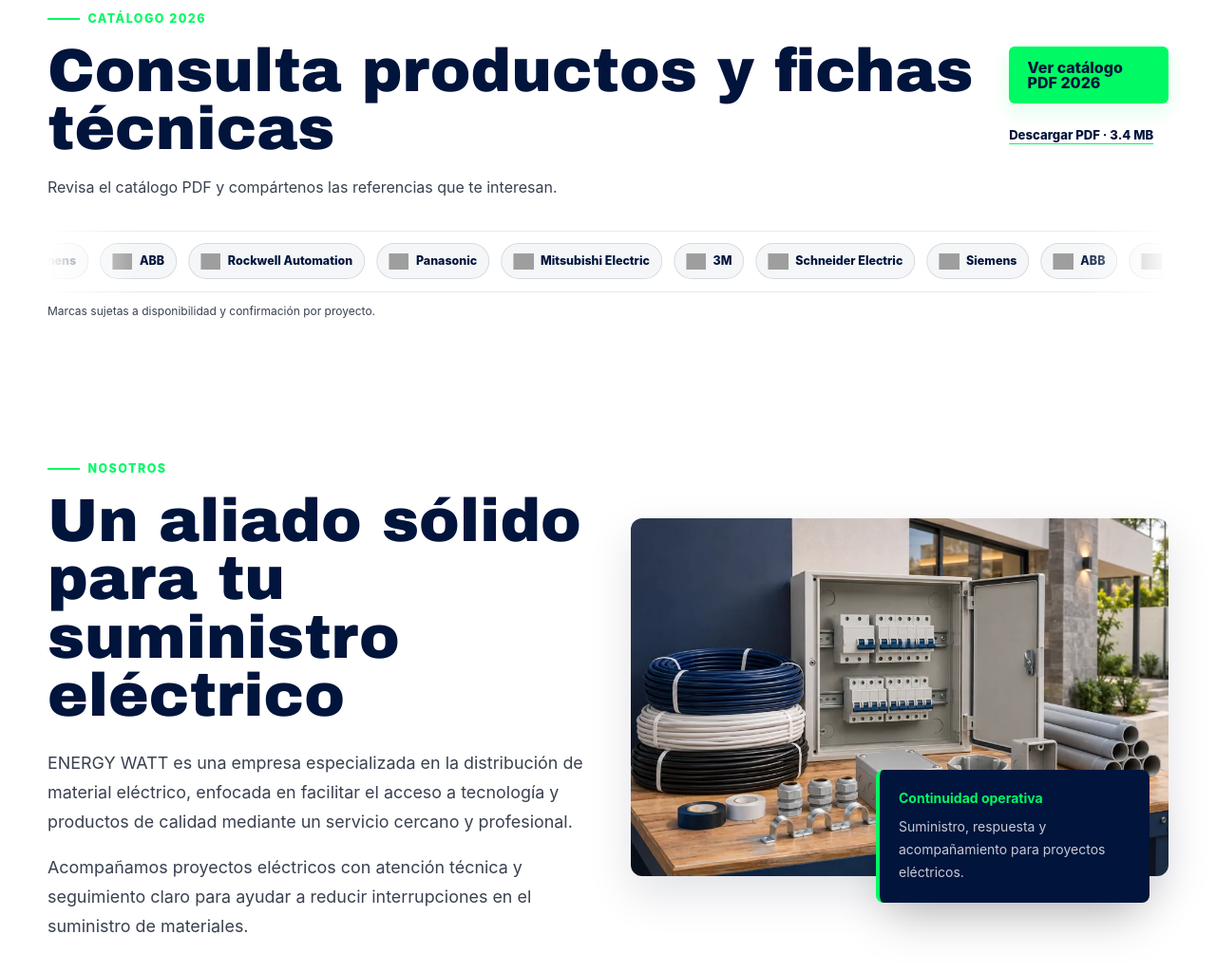
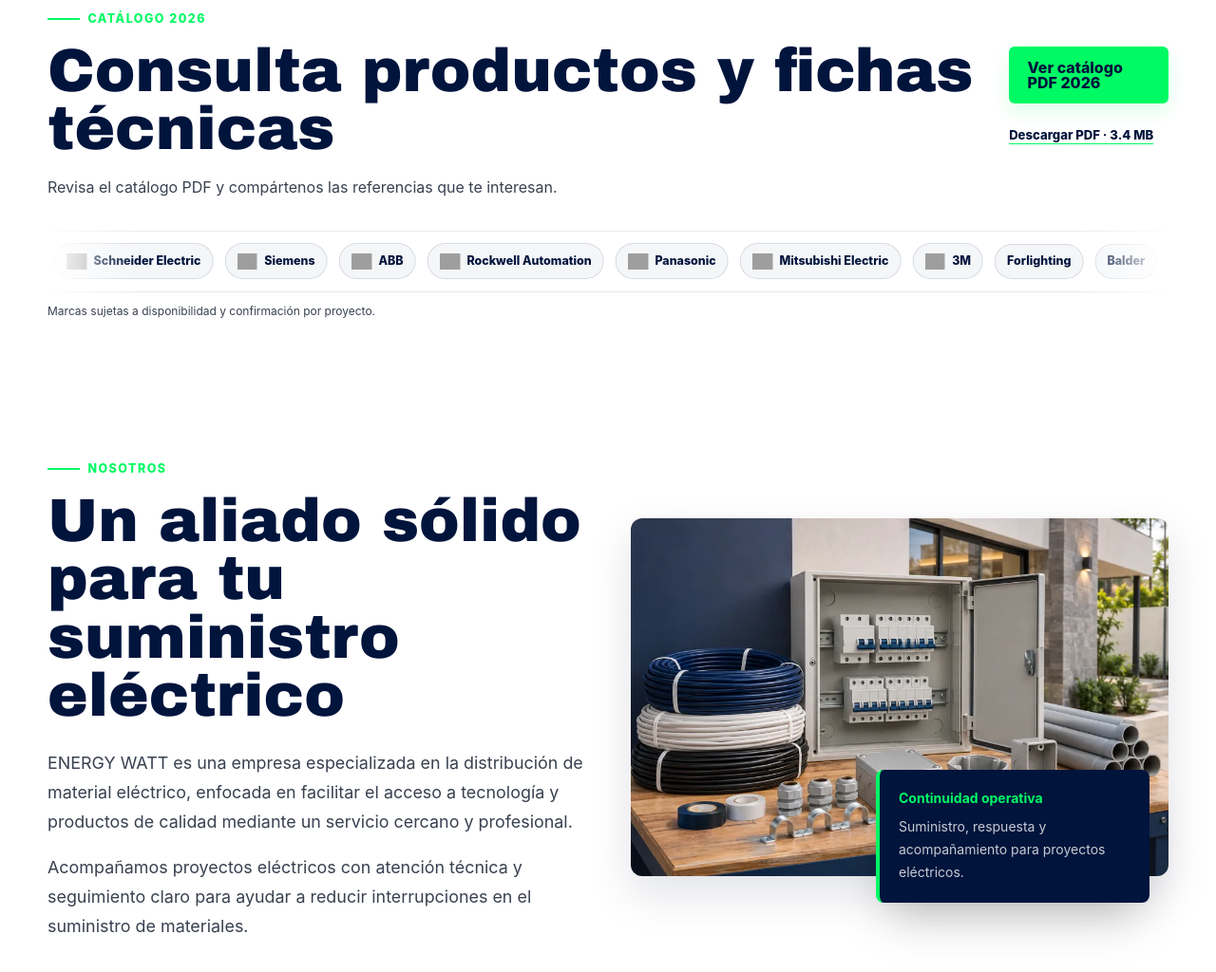
Before and after one commit to alexisortega236/energywatt, a website: page index.html in a window 1280 px wide. Shown: the part 2322-3346 px from the top of the page at 95% size. Drawn offline with Linux system fonts and the light colour scheme; grey boxes are pictures that could not be loaded.

Commit message:
Add commercial brands and confirm invoicing

```diff
--- a/index.html
+++ b/index.html
@@ -193,8 +193,8 @@
         </div>
         <div class="brand-marquee mt-8" aria-label="Marcas con las que trabajamos">
           <div class="brand-marquee-track">
-            <span class="brand-chip"><img src="https://cdn.simpleicons.org/schneiderelectric/00143C" alt="" loading="lazy">Schneider Electric</span><span class="brand-chip"><img src="https://cdn.simpleicons.org/siemens/00143C" alt="" loading="lazy">Siemens</span><span class="brand-chip"><img src="https://cdn.simpleicons.org/abb/00143C" alt="" loading="lazy">ABB</span><span class="brand-chip"><img src="https://cdn.simpleicons.org/rockwellautomation/00143C" alt="" loading="lazy">Rockwell Automation</span><span class="brand-chip"><img src="https://cdn.simpleicons.org/panasonic/00143C" alt="" loading="lazy">Panasonic</span><span class="brand-chip"><img src="https://cdn.simpleicons.org/mitsubishi/00143C" alt="" loading="lazy">Mitsubishi Electric</span><span class="brand-chip"><img src="https://cdn.simpleicons.org/3m/00143C" alt="" loading="lazy">3M</span>
-            <span class="brand-chip" aria-hidden="true"><img src="https://cdn.simpleicons.org/schneiderelectric/00143C" alt="" loading="lazy">Schneider Electric</span><span class="brand-chip" aria-hidden="true"><img src="https://cdn.simpleicons.org/siemens/00143C" alt="" loading="lazy">Siemens</span><span class="brand-chip" aria-hidden="true"><img src="https://cdn.simpleicons.org/abb/00143C" alt="" loading="lazy">ABB</span><span class="brand-chip" aria-hidden="true"><img src="https://cdn.simpleicons.org/rockwellautomation/00143C" alt="" loading="lazy">Rockwell Automation</span><span class="brand-chip" aria-hidden="true"><img src="https://cdn.simpleicons.org/panasonic/00143C" alt="" loading="lazy">Panasonic</span><span class="brand-chip" aria-hidden="true"><img src="https://cdn.simpleicons.org/mitsubishi/00143C" alt="" loading="lazy">Mitsubishi Electric</span><span class="brand-chip" aria-hidden="true"><img src="https://cdn.simpleicons.org/3m/00143C" alt="" loading="lazy">3M</span>
+            <span class="brand-chip">Forlighting</span><span class="brand-chip">Balder</span><span class="brand-chip">AIRIS</span><span class="brand-chip">Philips</span><span class="brand-chip"><img src="https://cdn.simpleicons.org/schneiderelectric/00143C" alt="" loading="lazy">Schneider Electric</span><span class="brand-chip"><img src="https://cdn.simpleicons.org/siemens/00143C" alt="" loading="lazy">Siemens</span><span class="brand-chip"><img src="https://cdn.simpleicons.org/abb/00143C" alt="" loading="lazy">ABB</span><span class="brand-chip"><img src="https://cdn.simpleicons.org/rockwellautomation/00143C" alt="" loading="lazy">Rockwell Automation</span><span class="brand-chip"><img src="https://cdn.simpleicons.org/panasonic/00143C" alt="" loading="lazy">Panasonic</span><span class="brand-chip"><img src="https://cdn.simpleicons.org/mitsubishi/00143C" alt="" loading="lazy">Mitsubishi Electric</span><span class="brand-chip"><img src="https://cdn.simpleicons.org/3m/00143C" alt="" loading="lazy">3M</span>
+            <span class="brand-chip" aria-hidden="true">Forlighting</span><span class="brand-chip" aria-hidden="true">Balder</span><span class="brand-chip" aria-hidden="true">AIRIS</span><span class="brand-chip" aria-hidden="true">Philips</span><span class="brand-chip" aria-hidden="true"><img src="https://cdn.simpleicons.org/schneiderelectric/00143C" alt="" loading="lazy">Schneider Electric</span><span class="brand-chip" aria-hidden="true"><img src="https://cdn.simpleicons.org/siemens/00143C" alt="" loading="lazy">Siemens</span><span class="brand-chip" aria-hidden="true"><img src="https://cdn.simpleicons.org/abb/00143C" alt="" loading="lazy">ABB</span><span class="brand-chip" aria-hidden="true"><img src="https://cdn.simpleicons.org/rockwellautomation/00143C" alt="" loading="lazy">Rockwell Automation</span><span class="brand-chip" aria-hidden="true"><img src="https://cdn.simpleicons.org/panasonic/00143C" alt="" loading="lazy">Panasonic</span><span class="brand-chip" aria-hidden="true"><img src="https://cdn.simpleicons.org/mitsubishi/00143C" alt="" loading="lazy">Mitsubishi Electric</span><span class="brand-chip" aria-hidden="true"><img src="https://cdn.simpleicons.org/3m/00143C" alt="" loading="lazy">3M</span>
           </div>
         </div>
         <p class="mt-3 text-xs text-ew-gray-dark">Marcas sujetas a disponibilidad y confirmación por proyecto.</p>
@@ -245,7 +245,7 @@
           <details class="faq-item"><summary>¿Qué debo enviar para solicitar una cotización?</summary><p>Una lista de materiales, cantidades, referencias o fotografías del producto y el tipo de proyecto.</p></details>
           <details class="faq-item"><summary>¿La cotización incluye entrega?</summary><p>La disponibilidad, entrega y condiciones se confirman de acuerdo con el requerimiento y la zona de atención.</p></details>
           <details class="faq-item"><summary>¿Atienden pedidos especiales?</summary><p>Compártenos la especificación para revisar alternativas, disponibilidad y tiempos con el equipo.</p></details>
-          <details class="faq-item"><summary>¿Pueden facturar?</summary><p>Consulta las condiciones de facturación al solicitar tu cotización para recibir información acorde con la operación.</p></details>
+          <details class="faq-item"><summary>¿Pueden facturar?</summary><p>Sí, facturamos.</p></details>
         </div>
       </div>
     </section>
```
